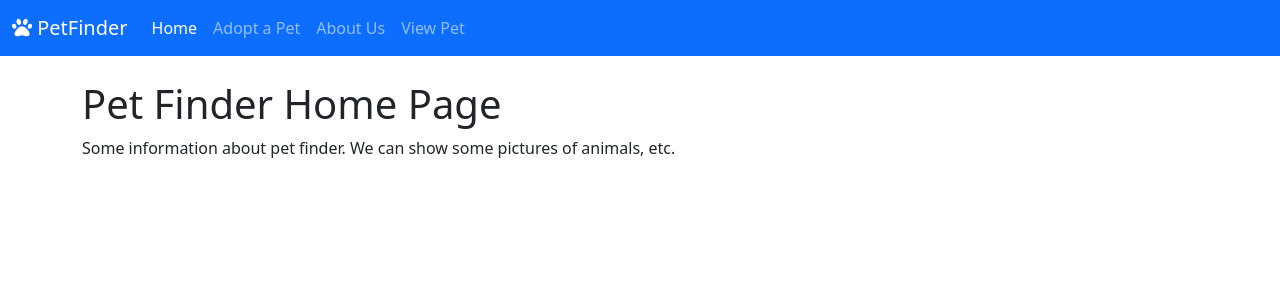
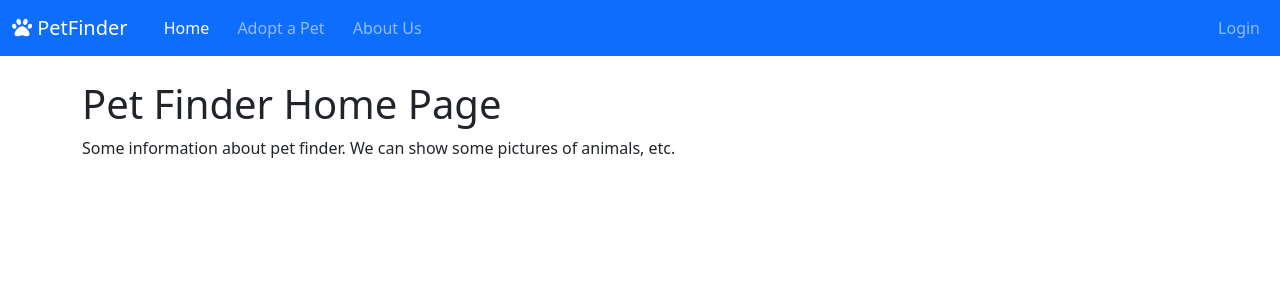
Before and after one commit to ShailPatell/final-project-itsc3155, a Flask app: page / in a window 1280 px wide. Shown: the top 300 px of the page. Run offline with Flask 2, Linux system fonts and the light colour scheme.

Commit message:
Navbar part

```diff
--- a/app.py
+++ b/app.py
@@ -21,3 +21,7 @@
 @app.route('/faq')
 def faq():
     return render_template('faq.html')
+
+@app.route('/login')
+def login():
+    return render_template('login.html')
--- a/templates/_layout.html
+++ b/templates/_layout.html
@@ -24,18 +24,20 @@
           <div class="collapse navbar-collapse" id="navbarSupportedContent">
             <ul class="navbar-nav me-auto mb-2 mb-lg-0">
               <li class="nav-item">
-                <a class="nav-link{% if home_link %} active{% endif %}" aria-current="page" href="/">Home</a>
+                <a class="nav-link{% if home_link %} active{% endif %}" aria-current="page" href="/">&ensp; Home</a>
               </li>
               <li class="nav-item">
-                <a class="nav-link{% if adopt_link %} active{% endif %}" href="/petfinder">Adopt a Pet</a>
+                <a class="nav-link{% if adopt_link %} active{% endif %}" href="/petfinder">&ensp; Adopt a Pet</a>
               </li>
               <li class="nav-item">
-                <a class="nav-link{% if faq_link %} active{% endif %}" aria-current="page" href="/faq">About Us</a>
-              </li>
-              <li class="nav-item">
-                <a class="nav-link" aria-current="page" href="/petview">View Pet</a>
+                <a class="nav-link{% if faq_link %} active{% endif %}" aria-current="page" href="/faq">&ensp; About Us</a>
               </li>
             </ul>
+              <ul class="nav navbar-nav navbar-right">
+                <li class="nav-item">
+                  <a class="nav-link" aria-current="page" href="/login">&ensp; Login</a>
+                </li>
+              </ul>
           </div>
         </div>
     </nav>
```
Also changed, not shown: templates/login.html (added, +16 -0 lines).
